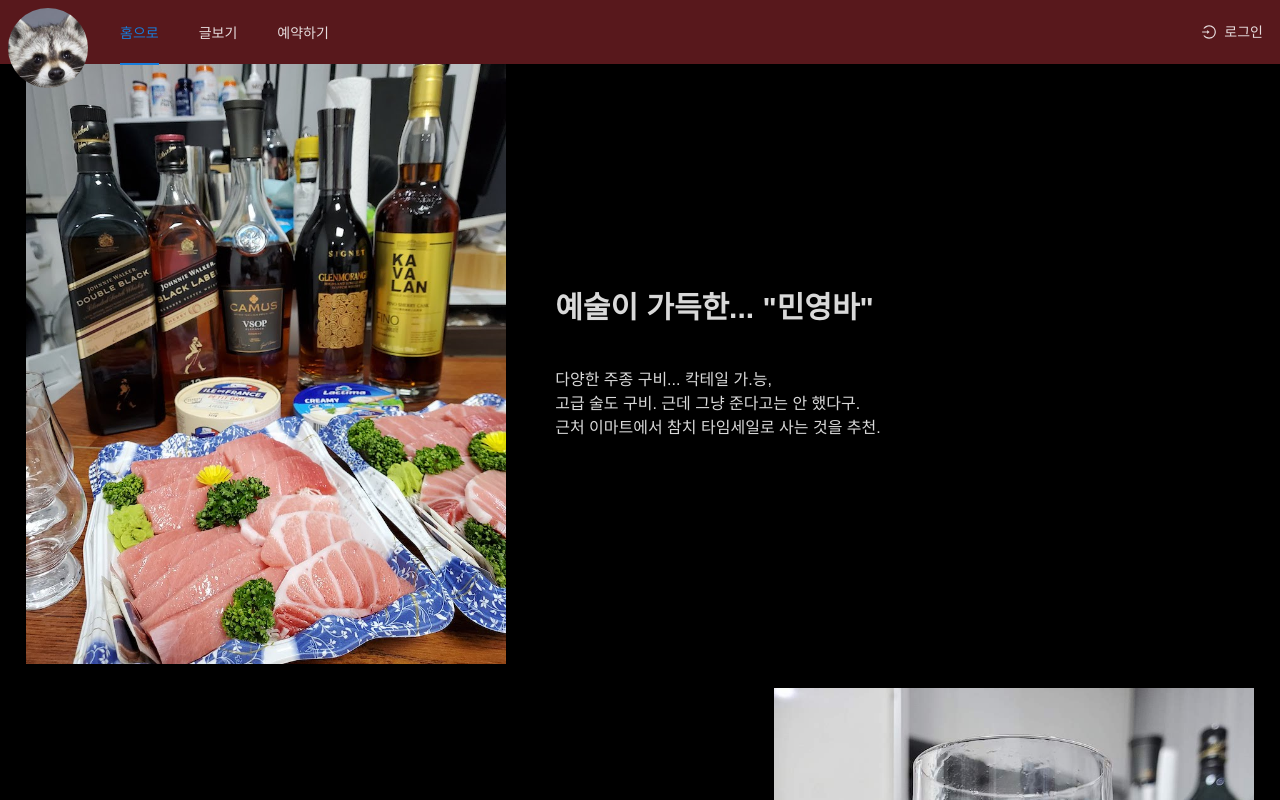
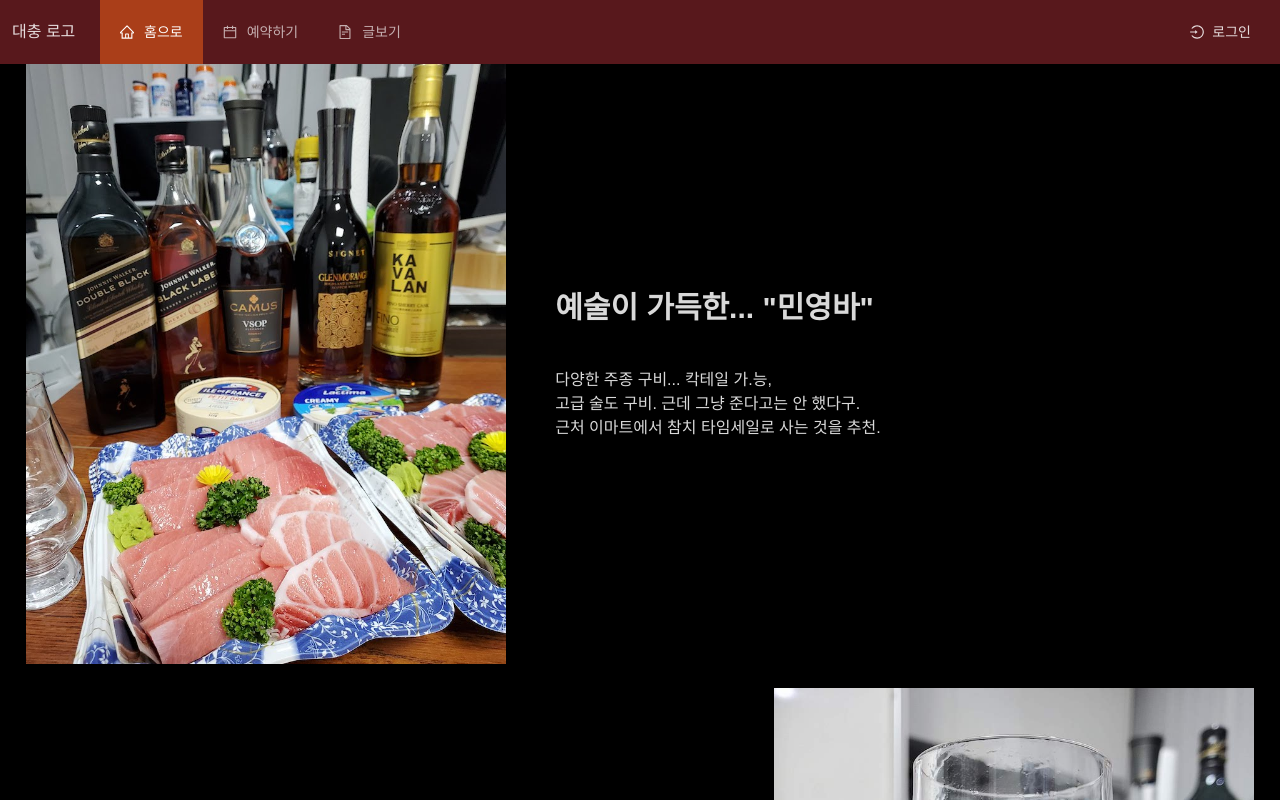
Before and after one commit to loput12ouj35/book-my-bar, a Next.js app: page / in a window 1280 px wide. Shown: the top 800 px of the page. Built offline with nearby package versions, Linux system fonts and the light colour scheme; no server answers; a web font is replaced by a local one.

Commit message:
chore: 헤더 구조 개편

```diff
--- a/src/client/common/components/RootLayout/Gnb/hooks.ts
+++ b/src/client/common/components/RootLayout/Gnb/hooks.ts
@@ -6,7 +6,13 @@
   const { pathname } = useRouter()
   const selectedKeys = pathname === '/' ? ['/'] : ['/posts', '/booking'].filter((path) => pathname.startsWith(path))
 
+  const back = (): void => {
+    if (window.history.length > 0) return window.history.back()
+    location.pathname = '/'
+  }
+
   return {
     selectedKeys,
+    back,
   }
 }
--- a/src/client/common/components/RootLayout/Gnb/index.tsx
+++ b/src/client/common/components/RootLayout/Gnb/index.tsx
@@ -1,37 +1,46 @@
-import { Menu } from 'antd'
-import Image from 'next/image'
+import { ArrowLeftOutlined, CalendarOutlined, FileTextOutlined, HomeOutlined } from '@ant-design/icons'
+import { Button, Menu } from 'antd'
 import Link from 'next/link'
 import { FC } from 'react'
 
 import SignInButton from '../SignInButton'
 import styles from './.module.scss'
 import { useGnb } from './hooks'
-import { GnbProps } from './types'
 
-// TODO: 스크롤 이벤트 리스너에 헤더 감추는 것 달기
-const Gnb: FC<GnbProps> = ({ hasBigLogo = false }) => {
-  const { selectedKeys } = useGnb()
+const Gnb: FC<CommonPageProps> = ({ hasBackButtonOnHeader = false }) => {
+  const { selectedKeys, back } = useGnb()
 
   return (
     <div className={styles.root}>
-      <Link href="/">
-        <a className={styles.logo + (hasBigLogo ? ` ${styles.big}` : '')}>
-          <Image src="/NeoGulMan.jpeg" alt="너굴맨" layout="fixed" width={200} height={100} />
-        </a>
-      </Link>
-      <Menu mode="horizontal" className={styles.menu} items={LINKS} selectedKeys={selectedKeys} />
-      <SignInButton />
+      <div className={styles.leftWrapper}>
+        {hasBackButtonOnHeader ? (
+          <Button type="text" size="large" className={styles.backButton} onClick={back}>
+            <ArrowLeftOutlined />
+          </Button>
+        ) : (
+          <>대충 로고</>
+        )}
+      </div>
+      <div className={styles.centerWrapper}>
+        <Menu mode="horizontal" className={styles.menu} items={LINKS} selectedKeys={selectedKeys} theme="dark" />
+      </div>
+      <div className={styles.rightWrapper}>
+        <SignInButton />
+      </div>
     </div>
   )
 }
 
 export default Gnb
 
-const LINKS = [
-  ['/', '홈으로'],
-  ['/posts', '글보기'],
-  ['/booking', '예약하기'],
-].map(([href, label]) => ({
+const LINK_ITEMS = [
+  ['/', '홈으로', <HomeOutlined key="icon" />],
+  ['/booking', '예약하기', <CalendarOutlined key="icon" />],
+  ['/posts', '글보기', <FileTextOutlined key="icon" />],
+] as const
+
+const LINKS = LINK_ITEMS.map(([href, label, icon]) => ({
+  icon,
   label: (
     <Link href={href}>
       <a>{label}</a>
--- a/src/client/common/components/RootLayout/Gnb/types.ts
+++ b/src/client/common/components/RootLayout/Gnb/types.ts
@@ -1,7 +1,6 @@
-export type GnbProps = Pick<CommonPageProps, 'hasBigLogo'>
-
 interface UseGnbReturns {
   selectedKeys: string[]
+  back: () => void
 }
 
 export type UseGnb = () => UseGnbReturns
--- a/src/client/common/components/RootLayout/index.tsx
+++ b/src/client/common/components/RootLayout/index.tsx
@@ -8,7 +8,7 @@
 const RootLayout: FC<RootLayoutProps> = ({ Component, pageProps }) => (
   <Layout className={styles.root}>
     <Header className={styles.header}>
-      <Gnb hasBigLogo={pageProps.hasBigLogo} />
+      <Gnb {...pageProps} />
     </Header>
     <Content className={styles.content}>
       <Component {...pageProps} />
--- a/src/client/post/pages/PostPage/index.tsx
+++ b/src/client/post/pages/PostPage/index.tsx
@@ -19,7 +19,7 @@
     <Typography.Text disabled>로딩중...</Typography.Text>
   ) : (
     <CommonSection>
-      <PageHeader className={styles.header} onBack={() => window.history.back()} title={post.title} ghost={false}>
+      <PageHeader className={styles.header} title={post.title} ghost={false}>
         <Descriptions size="small" column={1}>
           <Descriptions.Item>
             <Typography.Text type="secondary">{post.excerpt}</Typography.Text>
@@ -31,7 +31,7 @@
           </Descriptions.Item>
         </Descriptions>
       </PageHeader>
-      <div dangerouslySetInnerHTML={{ __html: post.content }} />
+      <div className={styles.markDownRoot} dangerouslySetInnerHTML={{ __html: post.content }} />
       <CommentForm />
       <CommentList />
     </CommonSection>
--- a/src/common/types/global.d.ts
+++ b/src/common/types/global.d.ts
@@ -2,5 +2,5 @@
 
 declare interface CommonPageProps {
   title?: string
-  hasBigLogo?: boolean
+  hasBackButtonOnHeader?: boolean
 }
--- a/src/pages/index.ts
+++ b/src/pages/index.ts
@@ -3,5 +3,5 @@
 export { default } from 'client/home/pages/HomePage'
 
 export const getStaticProps: GetStaticProps<CommonPageProps> = () => ({
-  props: { title: '홈', hasBigLogo: true },
+  props: { title: '홈' },
 })
--- a/src/pages/posts/[slug].ts
+++ b/src/pages/posts/[slug].ts
@@ -17,6 +17,7 @@
     props: {
       post: { ...post, content },
       title: post.title,
+      hasBackButtonOnHeader: true,
     },
   }
 }
```
Also changed, not shown: src/client/common/components/CommonSection/.module.scss, src/client/common/components/RootLayout/Gnb/.module.scss, src/client/post/pages/PostPage/.module.scss.
